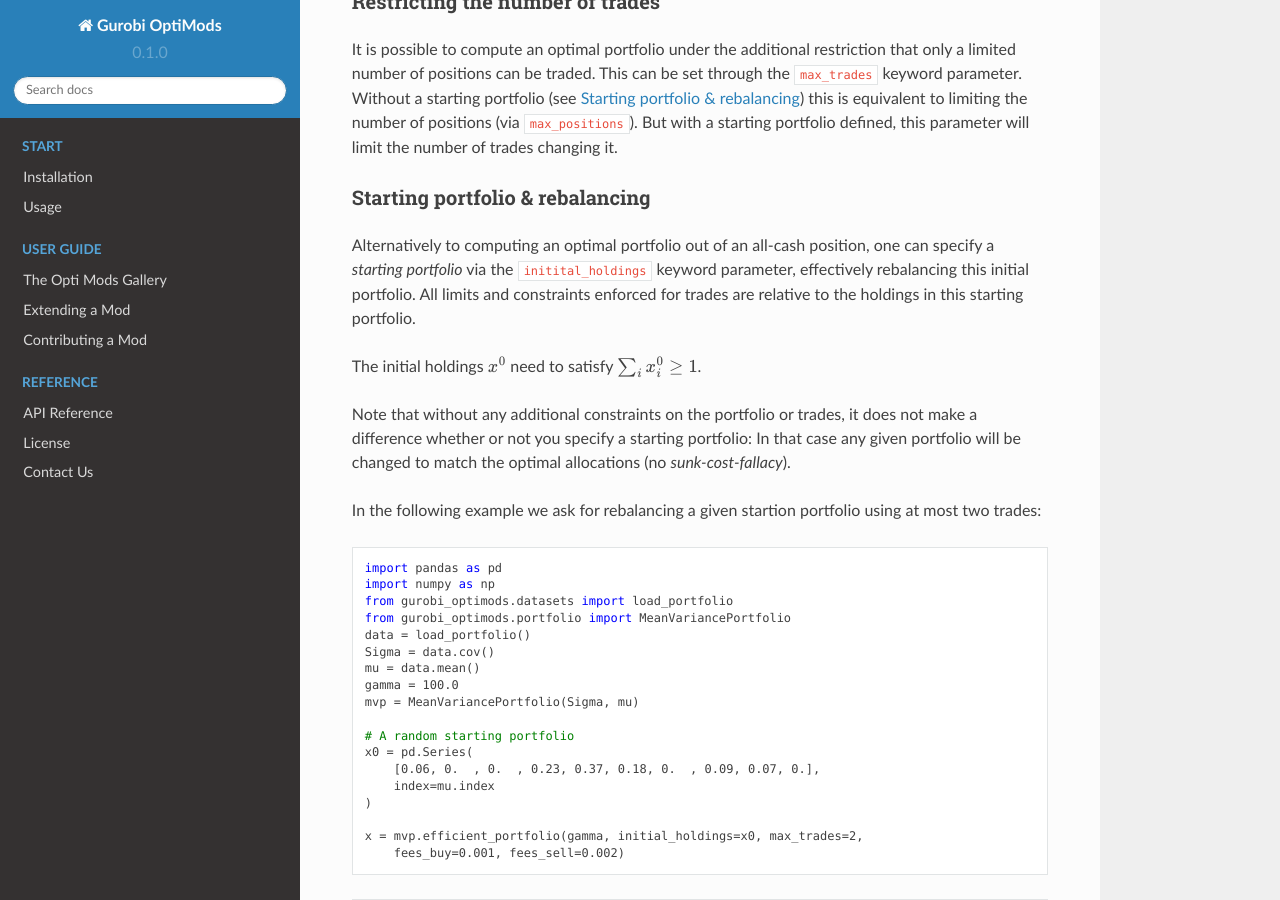
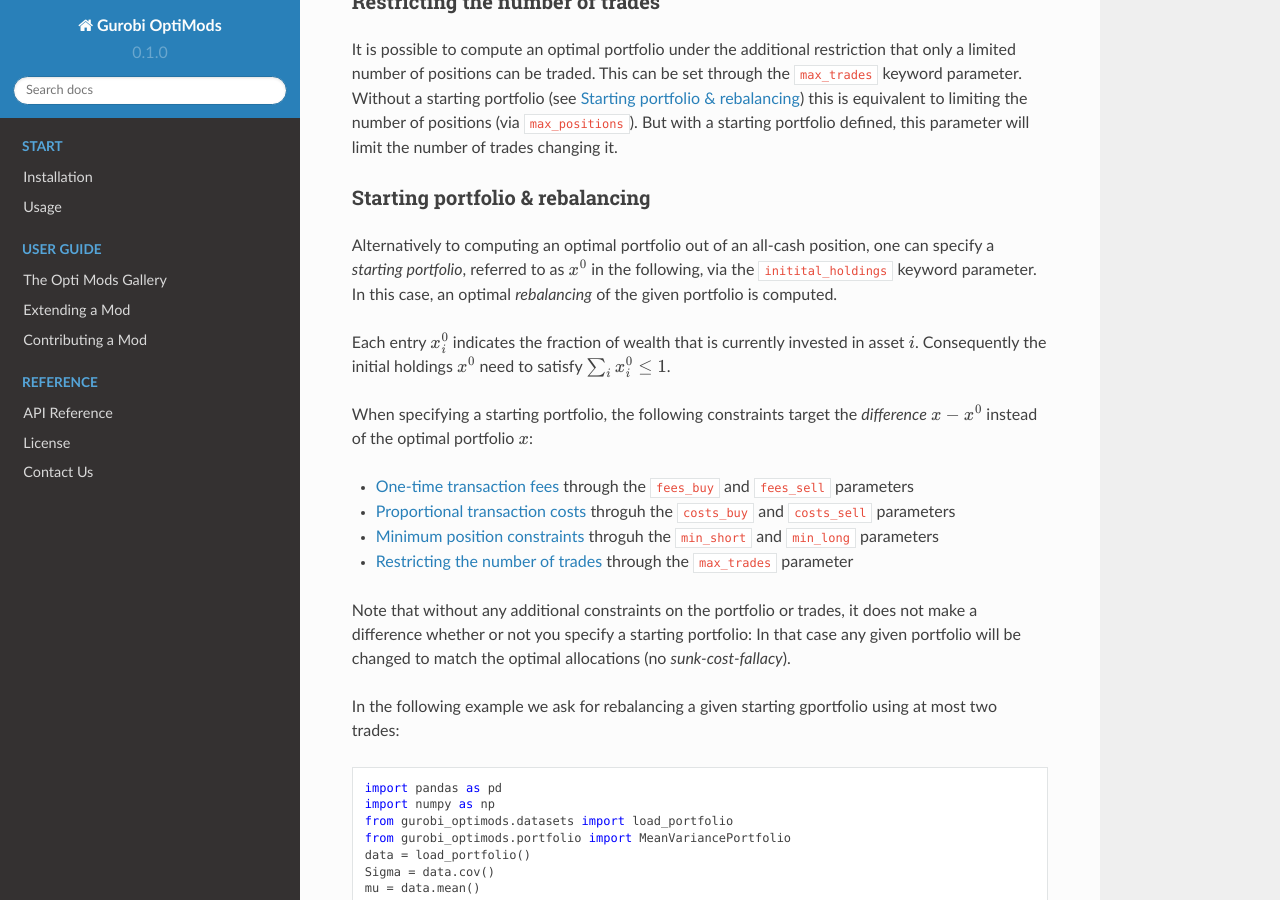
Before and after one commit to Gurobi/gurobi-optimods, a Sphinx documentation site: the page built from docs/source/mods/portfolio.rst, in a window 1280 px wide and 900 px high, scrolled down 5749 px. Built offline with Sphinx 7.4.7 and the Read the Docs theme 2.0.0, drawn with Linux system fonts in a browser that asks for light colours.

Commit message:
More starting portfolio documentation

```diff
--- a/docs/source/mods/portfolio.rst
+++ b/docs/source/mods/portfolio.rst
@@ -494,19 +494,35 @@ Starting portfolio & rebalancing
 ~~~~~~~~~~~~~~~~~~~~~~~~~~~~~~~~
 
 Alternatively to computing an optimal portfolio out of an all-cash position,
-one can specify a *starting portfolio* via the ``initital_holdings`` keyword
-parameter, effectively rebalancing this initial portfolio.  All limits and
-constraints enforced for trades are relative to the holdings in this starting
-portfolio.
+one can specify a *starting portfolio*, referred to as :math:`x^0` in the
+following, via the ``initital_holdings`` keyword parameter.  In this case, an
+optimal *rebalancing* of the given portfolio is computed.
 
-The initial holdings :math:`x^0` need to satisfy :math:`\sum_i x^0_i \geq 1`.
+Each entry :math:`x^0_i` indicates the fraction of wealth that is currently
+invested in asset :math:`i`.  Consequently the initial holdings :math:`x^0`
+need to satisfy :math:`\sum_i x^0_i \leq 1`.
+
+When specifying a starting portfolio, the following constraints target the
+*difference* :math:`x - x^0` instead of the optimal portfolio :math:`x`:
+
+* `One-time transaction fees`_ through the ``fees_buy`` and ``fees_sell``
+  parameters
+
+* `Proportional transaction costs`_ throguh the ``costs_buy`` and ``costs_sell``
+  parameters
+
+* `Minimum position constraints`_ throguh the ``min_short`` and ``min_long``
+  parameters
+
+* `Restricting the number of trades`_ through the ``max_trades`` parameter
+
 
 Note that without any additional constraints on the portfolio or trades, it
 does not make a difference whether or not you specify a starting portfolio: In
 that case any given portfolio will be changed to match the optimal allocations
 (no *sunk-cost-fallacy*).
 
-In the following example we ask for rebalancing a given startion portfolio
+In the following example we ask for rebalancing a given starting gportfolio
 using at most two trades:
 
 .. testcode:: mod
```
